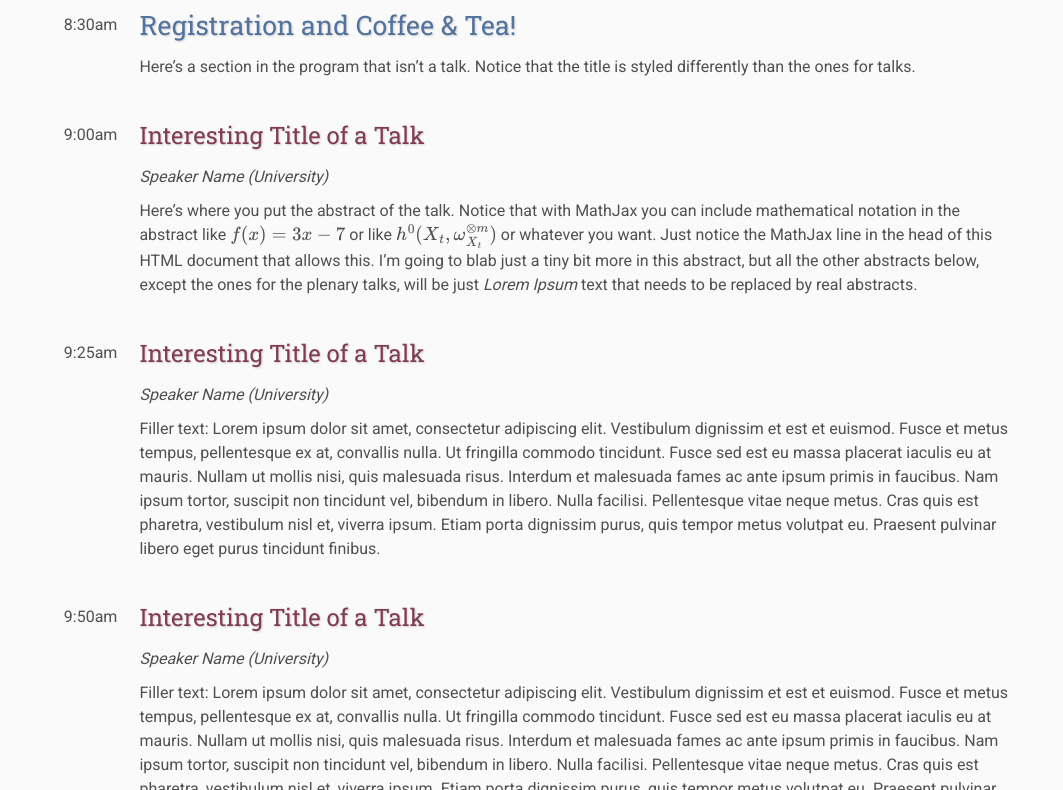
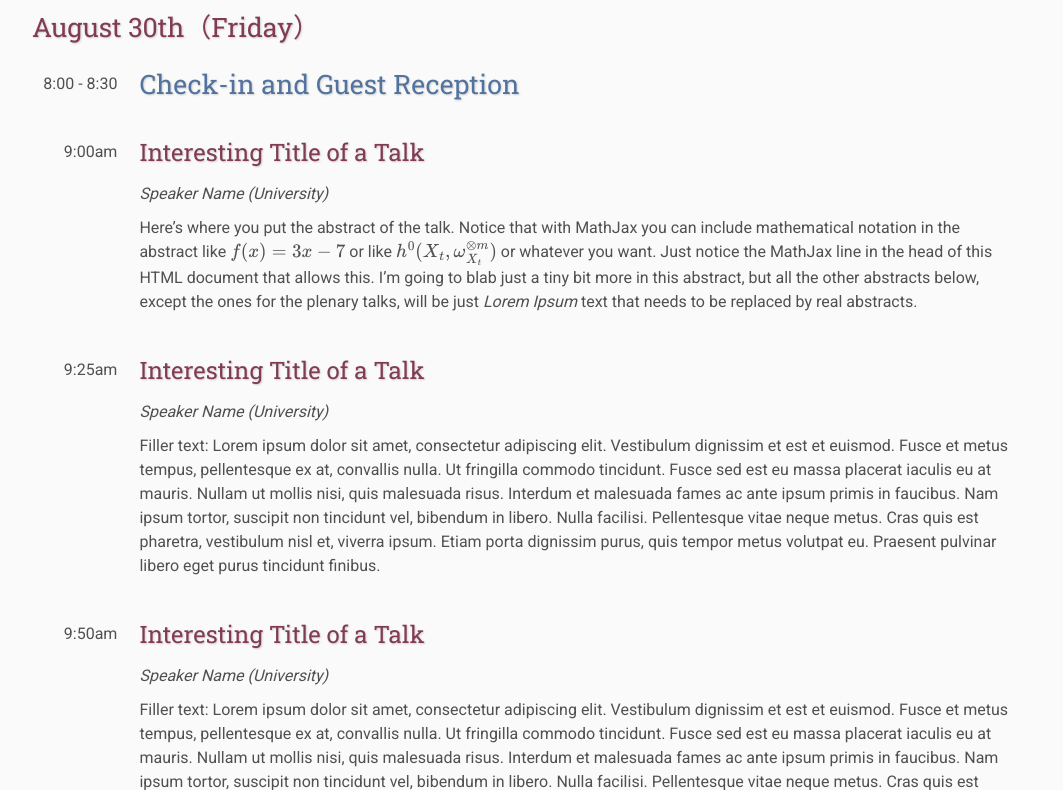
Before and after one commit to social-computing-conference/icsc2024-hkustgz, a plain HTML site: page program/index.html in a window 1280 px wide. Shown: the part 603-1393 px from the top of the page, without its empty margins (108-1171 px from the left). Drawn offline with nearby package versions, Linux system fonts and the light colour scheme; some packages are replaced by stand-ins of ours; files that its build step writes are made by us from their sources.

Commit message:
test modification on agenda

```diff
--- a/program/index.html
+++ b/program/index.html
@@ -49,21 +49,23 @@
 
     <h2>Conference Program</h2>
 
+    <h3>August 30th（Friday）</h3>
+
     <table>
         <tr>
             <td class="date" rowspan="2">
-                8:30am
+                8:00 - 8:30
             </td>
             <td class="title-special">
-                Registration and Coffee &amp; Tea!
+                Check-in and Guest Reception
             </td>
         </tr>
-        <tr>
+        <!-- <tr>
             <td class="abstract">
                 Here&rsquo;s a section in the program that isn&rsquo;t a talk.
                 Notice that the title is styled differently than the ones for talks.
             </td>
-        </tr>
+        </tr> -->
     </table>
 
     <table id="PUTSPEAKERNAMEHERE">
@@ -325,10 +327,10 @@
         </tr>
     </table>
 
-    <footer>
+    <!-- <footer>
         &copy; Conference Organizers
         &nbsp;|&nbsp; Design by <a href="https://github.com/mikepierce">Mike Pierce</a>
-    </footer>
+    </footer> -->
 
 </body>
 </html>
```
